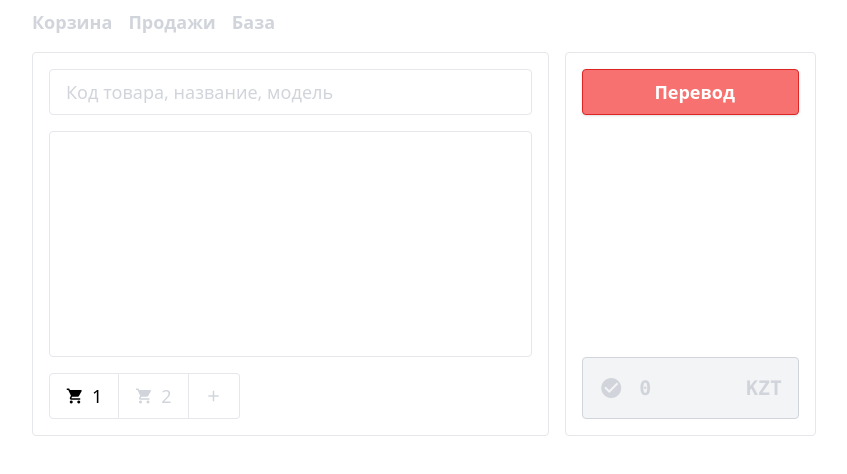
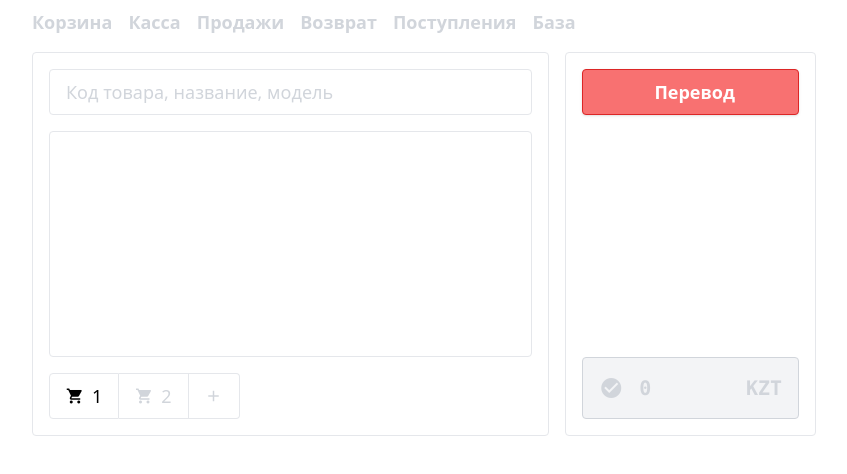
Before and after one commit to ctrlartspace/openmarket-frontend, a Vue app: page / in a window 1280 px wide. Shown: the top 474 px of the page, without its empty margins (216-1063 px from the left). Built offline with nearby package versions, Linux system fonts and the light colour scheme; the HTML template or start-up script is replaced by a standard one.

Commit message:
new header items

```diff
--- a/src/components/AppHeader.vue
+++ b/src/components/AppHeader.vue
@@ -30,8 +30,20 @@ const menuItems = ref([
     path: "/cart",
   },
   {
+    title: "Касса",
+    path: "/cash",
+  },
+  {
     title: "Продажи",
     path: "/sales",
+  },
+  {
+    title: "Возврат",
+    path: "/returns",
+  },
+  {
+    title: "Поступления",
+    path: "/income",
   },
   {
     title: "База",
```
